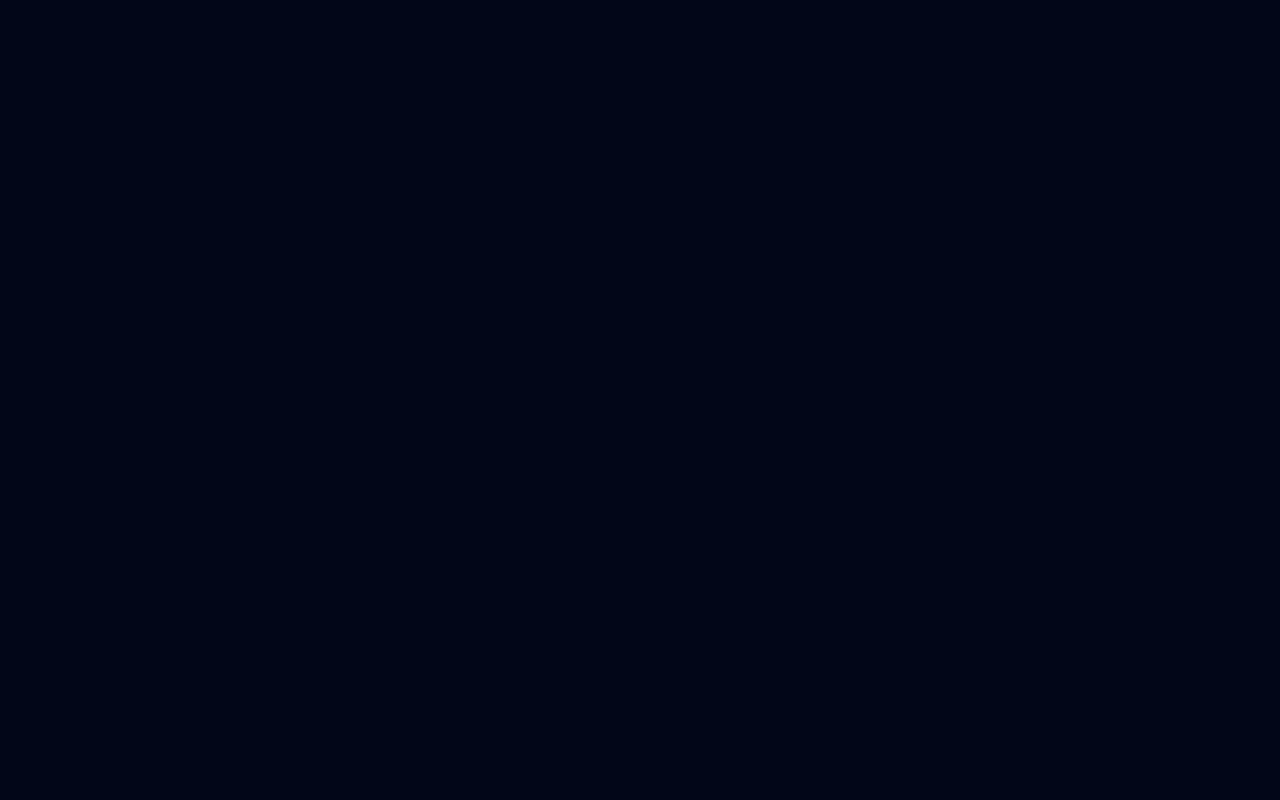
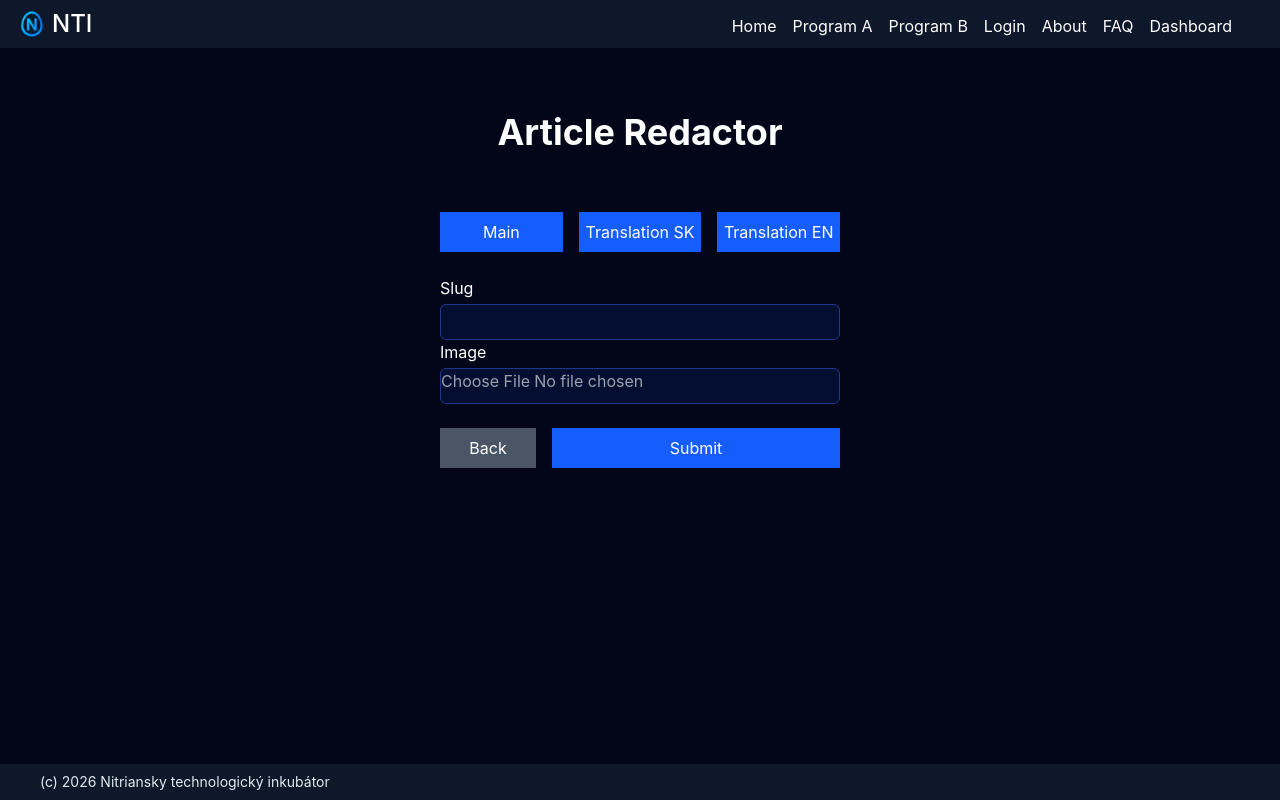
Before and after one commit to sauwin/FE_NTI, a Vue app: page /article/create in a window 1280 px wide. Before the commit this address had no page. Built offline with nearby package versions, Linux system fonts and the light colour scheme.

Commit message:
Article editor updated

```diff
--- a/src/components/Articles.vue
+++ b/src/components/Articles.vue
@@ -27,7 +27,7 @@
     published_at: string
     created_at: string
     updated_at: string
-    translation: Translation[]
+    translations: Translation[]
   }
 
   type PaginationMeta = {
@@ -45,10 +45,20 @@
   async function fetchData() {
     try {
       const res = await api.get('/articles')
-      articlesObj.value = res.data.data.slice(0, 2)
+      articlesObj.value = res.data.data
       fetchSuccessfull.value = true
     } catch(e: any) {
       fetchSuccessfull.value = false
+    }
+  }
+
+  async function deleteArticle(id: Number) {
+    try {
+      const res = await api.delete('/articles/' + id)
+      articlesObj.value = articlesObj.value?.filter(article => article.id != id) ?? []
+      console.log('Article deleted successfully')
+    } catch(e: any) {
+      console.warn('Error during deletion of article')
     }
   }
 
@@ -61,19 +71,19 @@
   <h2 class="text-xl font-medium mb-2 bg-blue-600 w-35 py-2 pl-8 rounded-r-2xl">Články</h2>
 
   <div class="flex w-screen bg-slate-900 gap-20 py-8 px-12">
-    <div class="w-100 border-6 border-gray-700/80 hover:border-gray-600 text-gray-700/80 hover:text-gray-600 pb-4 flex justify-center items-center rounded-3xl text-9xl select-none transition">
+    <button @click="router.push('/article/create')" class="w-100 border-6 border-gray-700/80 hover:border-gray-600 text-gray-700/80 hover:text-gray-600 pb-4 rounded-3xl text-9xl select-none transition">
       +
-    </div>
+    </button>
 
-    <div v-for="article in articlesObj" class="w-100 border-3 border-blue-600/90 flex flex-col items-center rounded-3xl">
-      <h2 class="text-xl p-4">{{ article.translation.find(t => t.language == 'en')?.title }}</h2>
+    <div v-for="article in articlesObj?.slice(0, 2)" :key="article.id" class="w-100 border-3 border-blue-600/90 flex flex-col items-center rounded-3xl">
+      <h2 class="text-xl p-4">{{ article.translations.find(t => t.language == 'en')?.title }}</h2>
       <img src="/missing_image.png" class="w-[85%] h-45 object-cover">
       <div class="px-8 py-4">
-        {{ article.translation.find(t => t.language == 'en')?.excerpt }}
+        {{ article.translations.find(t => t.language == 'en')?.excerpt }}
       </div>
       <div class="flex w-full px-8 pb-6 gap-3 justify-end">
-        <button class="border-3 border-red-600/50 hover:border-red-700 text-red-500/50 hover:text-red-600 px-6 py-1 rounded-lg font-medium transition">Delete</button>
-        <button @click="() => router.push('/article/edit')" class="border-3 border-yellow-500/50 hover:border-yellow-500 text-yellow-400/50 hover:text-yellow-500 px-6 py-1 rounded-lg font-medium transition mr-">Edit</button>
+        <button @click="deleteArticle(article.id)" class="border-3 border-red-600/50 hover:border-red-700 text-red-500/50 hover:text-red-600 px-6 py-1 rounded-lg font-medium transition">Delete</button>
+        <button @click="router.push(`/article/edit/${article.id}`)" class="border-3 border-yellow-500/50 hover:border-yellow-500 text-yellow-400/50 hover:text-yellow-500 px-6 py-1 rounded-lg font-medium transition mr-">Edit</button>
         <button class="bg-blue-600 hover:bg-blue-700 text-white px-6 py-1 rounded-lg font-medium transition">Read more</button>
       </div>
     </div>
--- a/src/router/router.ts
+++ b/src/router/router.ts
@@ -27,7 +27,8 @@ const routes = [
       { path: 'programs/a', component: ProgramA },
       { path: 'programs/b', component: ProgramB },
       { path: 'dashboard', component: Dashboard },
-      { path: 'article/edit', component: ArticleRedactor },
+      { path: 'article/create', component: ArticleRedactor },
+      { path: 'article/edit/:id', component: ArticleRedactor },
     ],
   },
   {
--- a/src/views/ArticleRedactor.vue
+++ b/src/views/ArticleRedactor.vue
@@ -1,25 +1,157 @@
+<script setup lang="ts">
+  import { ref, onMounted } from 'vue'
+  import { useRouter, useRoute } from 'vue-router'
+  import api from '../api/axios'
+
+  type Lang = 'en' | 'sk'
+
+  type Translation = {
+  language: string
+  title: string
+  excerpt: string
+  content: string
+  }
+
+  type ArticleApi = {
+    slug: string
+    translations: Translation[]
+  }
+
+  type ArticleForm = {
+    slug: string
+    translations: Record<Lang, Translation>
+  }
+
+  type ApiResponse<T> = {
+    data: T
+  }
+
+  const route = useRoute()
+  const article_id = route.params.id
+
+  const error = ref('')
+  const router = useRouter()
+  const stage = ref('main')
+
+  const form = ref<ArticleForm>({
+    slug: '',
+    translations: {
+      sk: {
+        language: 'sk',
+        title: '',
+        excerpt: '',
+        content: ''
+      },
+      en: {
+        language: 'en',
+        title: '',
+        excerpt: '',
+        content: ''
+      }
+    }
+  })
+
+  async function submit() {
+    error.value = ''
+    try {
+      if (article_id) {
+        const res = await api.put(`/articles/${article_id}`, form.value)
+        console.log('Article updated successfully')
+        router.push('/');
+      } else {
+        const res = await api.post('/articles', form.value)
+        console.log('Article added successfully')
+        router.push('/');
+      }
+    } catch (e: any) {
+      error.value = e.response?.data?.message || 'Error'
+      console.log(e)
+    }
+
+    console.log(article_id)
+  }
+
+  const mapArticle = (data: ArticleApi): ArticleForm => {
+    return {
+      slug: data.slug,
+      translations: Object.fromEntries(
+        data.translations.map((t: any) => [
+          t.language,
+          {
+            language: t.language,
+            title: t.title,
+            excerpt: t.excerpt,
+            content: t.content
+          }
+        ])
+      )
+    }
+  }
+
+  onMounted(async () => {
+    if (article_id) {
+      const res = await api.get<ApiResponse<ArticleApi>>(`/articles/${article_id}`)
+      form.value = mapArticle(res.data.data)
+    }
+  })
+</script>
+
 <template>
   <h1 class="font-bold text-4xl text-center p-4">Article Redactor</h1>
   <div class="flex justify-center">
-    <form class="flex flex-col gap-2 mt-5">
-      <!-- <p v-if="error" class="text-red-500 text-sm">{{ error }}</p> -->
-      <div>
-        <label for="title" class="block text-white">Title</label>
-        <input type="text" name="title" id="title" class="bg-blue-600/10 border border-blue-900 rounded-md mt-1 w-100 h-9" />
+    <form class="flex flex-col gap-2 mt-5" @submit.prevent="submit">
+      <div class="text-red-500">{{ error }}</div>
+      <div class="flex gap-4 mb-4">
+        <button type="button" @click="stage='main'" class="flex-1 bg-blue-600 hover:bg-blue-700 cursor-pointer text-white h-10 mt-4">Main</button>
+        <button type="button" @click="stage='translation-sk'" class="flex-1 bg-blue-600 hover:bg-blue-700 cursor-pointer text-white h-10 mt-4">Translation SK</button>
+        <button type="button" @click="stage='translation-en'" class="flex-1 bg-blue-600 hover:bg-blue-700 cursor-pointer text-white h-10 mt-4">Translation EN</button>
       </div>
-      <div>
-        <label for="excerpt" class="block text-white">Excerpt</label>
-        <input type="text" name="excerpt" id="excerpt" class="bg-blue-600/10 border border-blue-900 rounded-md mt-1 w-100 h-9" />
+
+      <div v-show="stage == 'main'">
+        <div>
+          <label for="slug" class="block text-white">Slug</label>
+          <input type="text" v-model="form.slug" name="slug" id="slug" class="bg-blue-600/10 border border-blue-900 rounded-md mt-1 w-100 h-9" />
+        </div>
+        <div>
+          <label for="image" class="block text-white">Image</label>
+          <input type="file" name="image" id="image" accept=".jpg,.jpeg,.png,.webp" class="bg-blue-600/10 border border-blue-900 rounded-md text-gray-400 mt-1 w-100 h-9" />
+        </div>
       </div>
-      <div>
-        <label for="image" class="block text-white">Image</label>
-        <input type="file" name="image" id="image" accept=".jpg,.jpeg,.png,.webp" class="bg-blue-600/10 border border-blue-900 rounded-md text-gray-400 mt-1 w-100 h-9" />
+
+      <div v-show="stage == 'translation-sk'">
+        <div>
+          <label for="title" class="block text-white">Title</label>
+          <input type="text" v-model="form.translations.sk.title" name="title" id="title" class="bg-blue-600/10 border border-blue-900 rounded-md mt-1 w-100 h-9" />
+        </div>
+        <div>
+          <label for="excerpt" class="block text-white">Excerpt</label>
+          <input type="text" v-model="form.translations.sk.excerpt" name="excerpt" id="excerpt" class="bg-blue-600/10 border border-blue-900 rounded-md mt-1 w-100 h-9" />
+        </div>
+        <div>
+          <label for="content" class="block text-white">Text</label>
+          <textarea name="content" v-model="form.translations.sk.content" id="content" class="bg-blue-600/10 border border-blue-900 rounded-md mt-1 w-100 h-27"></textarea>
+        </div>
       </div>
-      <div>
-        <label for="text" class="block text-white">Text</label>
-        <textarea name="text" id="text" class="bg-blue-600/10 border border-blue-900 rounded-md mt-1 w-100 h-27"></textarea>
+
+      <div v-show="stage == 'translation-en'">
+        <div>
+          <label for="title" class="block text-white">Title</label>
+          <input type="text" v-model="form.translations.en.title" name="title" id="title" class="bg-blue-600/10 border border-blue-900 rounded-md mt-1 w-100 h-9" />
+        </div>
+        <div>
+          <label for="excerpt" class="block text-white">Excerpt</label>
+          <input type="text" v-model="form.translations.en.excerpt" name="excerpt" id="excerpt" class="bg-blue-600/10 border border-blue-900 rounded-md mt-1 w-100 h-9" />
+        </div>
+        <div>
+          <label for="content" class="block text-white">Text</label>
+          <textarea name="content" v-model="form.translations.en.content" id="content" class="bg-blue-600/10 border border-blue-900 rounded-md mt-1 w-100 h-27"></textarea>
+        </div>
       </div>
-      <input type="submit" class="bg-blue-600 hover:bg-blue-700 cursor-pointer text-white w-100 h-10 mt-4">
+
+      <div class="flex gap-4">
+        <button type="button" @click="router.push('/')" class="flex-1 bg-gray-600 hover:bg-gray-700 cursor-pointer text-white h-10 mt-4">Back</button>
+        <button type="submit" class="flex-3 bg-blue-600 hover:bg-blue-700 cursor-pointer text-white h-10 mt-4">Submit</button>
+      </div>
     </form>
   </div>
 </template>
--- a/src/views/Dashboard.vue
+++ b/src/views/Dashboard.vue
@@ -6,6 +6,7 @@
   const isAuthentified = ref(false)
   const userObj = ref<User | null>(null)
   const router = useRouter()
+  const token = ref<String | null>(null)
 
   type User = {
     email: string;
@@ -16,6 +17,7 @@
       const res = await api.get('/auth/me')
       userObj.value = res.data
       isAuthentified.value = true
+      token.value = localStorage.getItem('token')
     } catch(e: any) {
       isAuthentified.value = false
     }
@@ -40,6 +42,7 @@
   <h1 class="font-bold text-4xl text-center p-4">Dashboard</h1>
   <div v-if="isAuthentified" class="flex flex-col mt-5 w-full items-center">
     <div>Dashboard of user {{userObj?.email}}</div>
+    <div>Token: {{token}}</div>
     <button @click="logout" class=" bg-blue-700 text-white mt-5 w-40 h-10">Log out</button>
   </div>
   <div v-else class="flex mt-5 justify-center">
```
